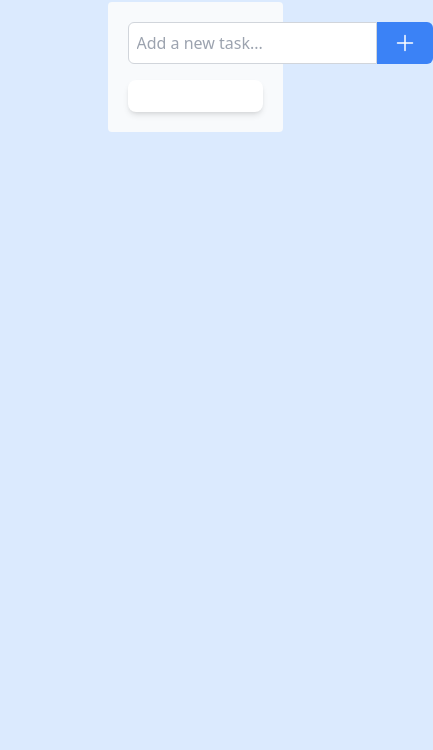
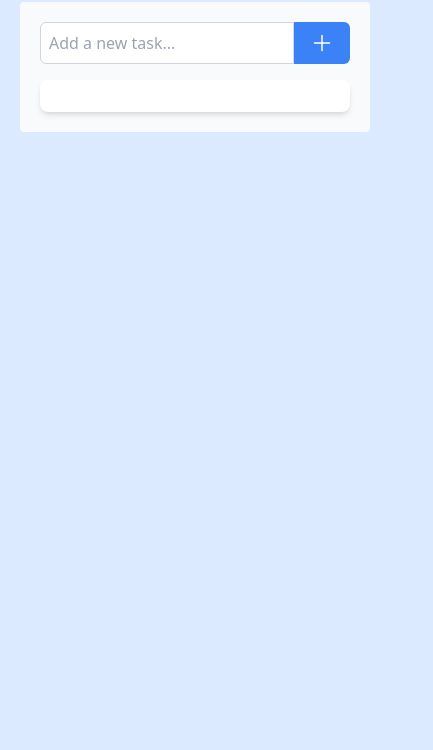
Before and after one commit to mitu-ctrl/todo-list, a website built with Vite: page index.html in a window 390 px wide. Shown: the part 94-844 px from the top of the page, 433 px wide, since content can reach past the window. Built offline with nearby package versions, Linux system fonts and the light colour scheme; a web font is replaced by a local one.

Commit message:
6th commit

```diff
--- a/index.html
+++ b/index.html
@@ -11,7 +11,7 @@
     <div class=" text-center m-5">
 <h1 class=" mt-5 pt-5 text-3xl font-bold">To-Do List</h1>
 
-<section class="w-1/2 mt-5 mx-auto rounded bg-slate-50 p-5">
+<section class="md:w-1/2 mt-5 mx-auto rounded bg-slate-50 p-5">
 
     <div class="flex mb-4 ">
 
```
